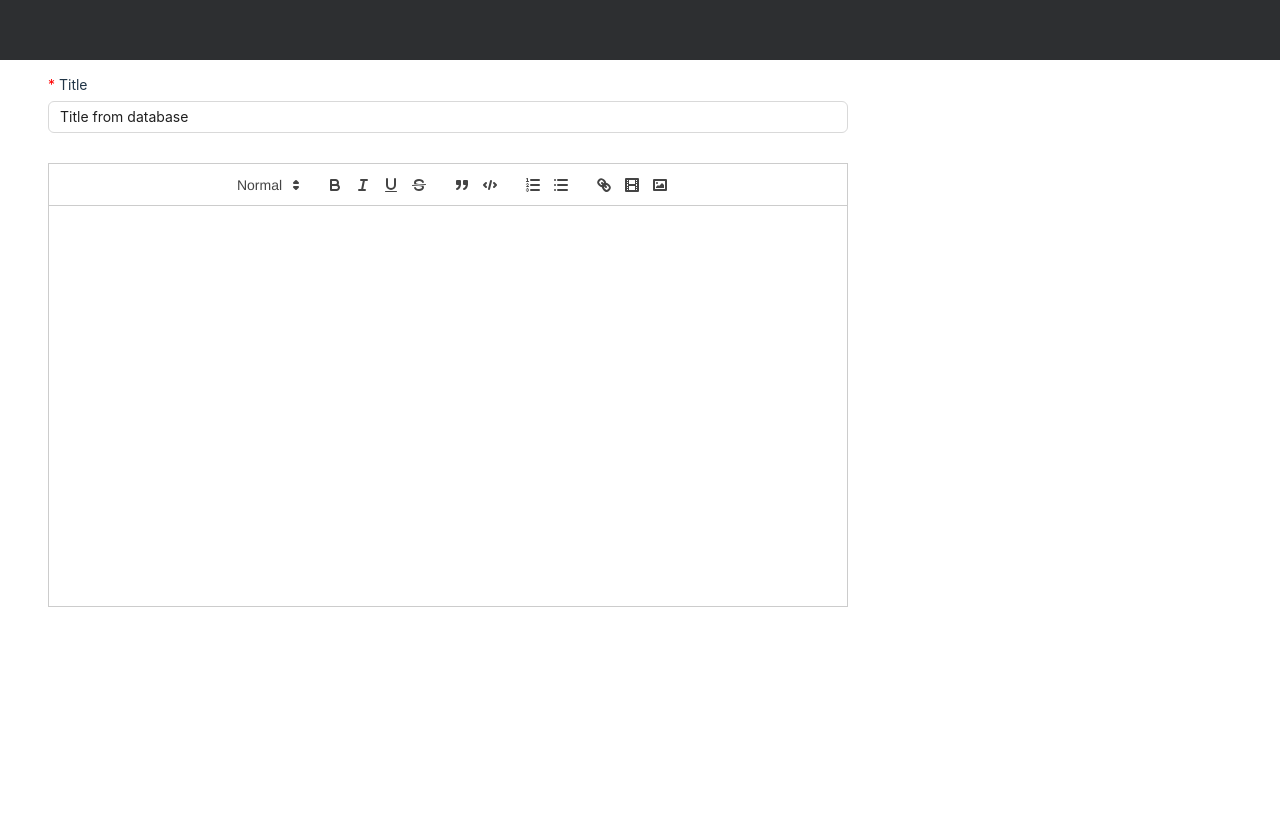
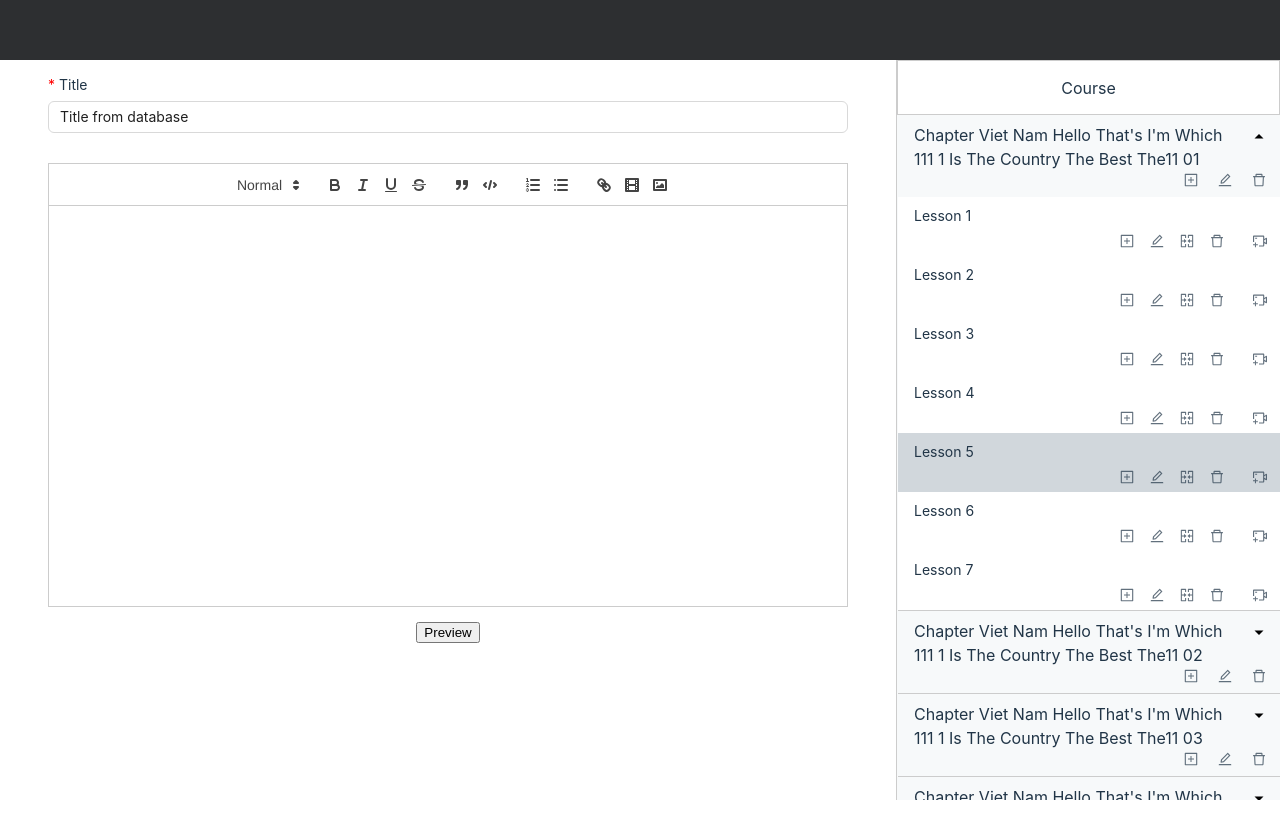
Before and after one commit to damonvn/itnhaque-react-vite-typescript-fontend, a React (Vite) app: page /course-manage in a window 1280 px wide. Shown: the top 838 px of the page. Built offline with nearby package versions, Linux system fonts and the light colour scheme.

Commit message:
course manage: design done

```diff
--- a/src/App.tsx
+++ b/src/App.tsx
@@ -12,7 +12,9 @@ const App = () => {
     const router = createBrowserRouter([
         {
             path: '/',
-            element: <QuillEditor />,
+            element: <div style={{ width: '800px', marginLeft: 'auto', marginRight: 'auto' }}>
+                <QuillEditor />
+            </div>,
             errorElement: <div>404 Not Found</div>,
         },
         {
--- a/src/components/admin/course/CourseManage.tsx
+++ b/src/components/admin/course/CourseManage.tsx
@@ -102,26 +102,6 @@ const CourseManage = () => {
         }
     }
 
-    const handleScrollLessson = (element: HTMLElement) => {
-        const scrollPosition = element.getBoundingClientRect().top;
-        //@ts-ignore
-        const rightTop = rightMenuRef.current.getBoundingClientRect().top;
-
-        setTimeout(() => {
-            //@ts-ignore
-            menuScrollRef.current.scrollTop = scrollPosition - rightTop - 56;
-        });
-
-    }
-
-    useEffect(() => {
-        const liOpen = window.document.querySelector('.lesson-opening')
-        if (liOpen) {
-            //@ts-ignore
-            handleScrollLessson(liOpen);
-        }
-    }, [])
-
     useEffect(() => {
         const handleScroll = () => {
             if (rightMenuRef.current) {
@@ -179,20 +159,9 @@ const CourseManage = () => {
                 <div style={{ maxWidth: '800px', marginLeft: 'auto', marginRight: 'auto' }}>
                     <LessonTitle />
                     <QuillEditor />
-                    <Button
-                        //@ts-ignore
-                        onClick={() => handleRenderHTML()}
-                        style={{ marginTop: '20px' }}
-                    >
-                        Click Here
-                    </Button>
-                    <div
-                        className='client-ql-editor'
-                        dangerouslySetInnerHTML={{ __html: feContent }}
-                    />
                 </div>
             </div >
-            {/* <CourseMemu /> */}
+            <CourseMemu />
         </div >
     );
 }
--- a/src/components/admin/course/CourseMenu.tsx
+++ b/src/components/admin/course/CourseMenu.tsx
@@ -12,19 +12,18 @@ const arrayLesson: number[] = [1, 2, 3, 4, 5, 6, 7];
 
 
 const CourseMemu = () => {
-    const rightMenuRef = useRef(null);
-    const menuScrollRef = useRef(null);
+    const rightMenuRef = useRef<HTMLDivElement>(null);
+    const menuScrollRef = useRef<HTMLDivElement>(null);
     const [openSections, setOpenSections] = useState<{ [key: string]: boolean }>({ ['1']: true });
     const [openingLesson, setOpeningLesson] = useState<{ [key: string]: boolean }>({});
 
     const handleScrollMenu = (event: React.MouseEvent<HTMLElement>, id: string, openStatus: boolean = false) => {
         const target = event.currentTarget;
         if (target && rightMenuRef.current) {
-            setTimeout(() => {
             const scrollPosition = target.getBoundingClientRect().top;
             //@ts-ignore
             const rightTop = rightMenuRef.current.getBoundingClientRect().top;
-                if (menuScrollRef.current) {
+            if (menuScrollRef.current instanceof HTMLDivElement) {
                 if (id === "chapter") {
                     if (!openStatus) {
                         //@ts-ignore
@@ -44,7 +43,6 @@ const CourseMemu = () => {
                     target.classList.add('lesson-opening');
                 }
             }
-            })
         }
     }
 
@@ -52,7 +50,7 @@ const CourseMemu = () => {
         const scrollPosition = element.getBoundingClientRect().top;
         //@ts-ignore
         const rightTop = rightMenuRef.current.getBoundingClientRect().top;
-        if (menuScrollRef.current) {
+        if (menuScrollRef.current instanceof HTMLDivElement) {
             //@ts-ignore
             menuScrollRef.current.scrollTop = scrollPosition - rightTop - 56;
         }
@@ -84,7 +82,7 @@ const CourseMemu = () => {
                             rightMenuRef.current.style.top = '0px';
                         }
                     }
-                    if (menuScrollRef.current) {
+                    if (menuScrollRef.current instanceof HTMLDivElement) {
                         //@ts-ignore
                         if (menuScrollRef.current.style.height !== 'calc(100vh - 55px)') {
                             //@ts-ignore
@@ -103,43 +101,31 @@ const CourseMemu = () => {
     return (
         <div
             ref={rightMenuRef}
-            style={{
-                width: '30%',
-                position: 'fixed',
-                top: 60,
-                right: 0,
-                boxSizing: 'border-box',
-                borderLeft: '1px solid #cccccc',
-                backgroundColor: '#f7f9fa',
-            }}
+            className='course-menu'
+            style={{ top: 60 }}
         >
-            <div
-                style={{
-                    height: '55px',
-                    lineHeight: '55px',
-                    textAlign: 'center',
-                    background: '#fff',
-                    boxSizing: 'border-box',
-                    border: '1px solid #cccccc'
-                }}>
+            <div className='menu-close'>
                 Course
             </div>
             <div
+                className='menu-container'
                 ref={menuScrollRef}
                 style={{
                     width: '100%',
                     height: 'calc(100vh - 60px - 55px)',
                     boxSizing: 'border-box',
                     overflowY: 'auto',
-                    background: 'white'
+                    background: 'white',
                 }}
             >
                 <div
+                    className='menu-content'
                     style={{
                         width: '100%',
                         boxSizing: 'border-box',
                         paddingLeft: '1px',
-                        backgroundColor: '#f7f9fa'
+                        backgroundColor: '#f7f9fa',
+                        overflowX: 'hidden'
                     }}
                 >
                     {
@@ -193,10 +179,6 @@ const CourseMemu = () => {
                                             } else {
                                                 return (
                                                     <li
-                                                        style={{
-                                                            // display: 'flex',
-                                                            // justifyContent: 'space-between',
-                                                        }}
                                                         className={`lesson-title ${t === 1 && l === 5 ? 'lesson-opening' : ''}`}
                                                         key={t + '-' + l}
                                                         onClick={(e) => {
--- a/src/components/admin/course/QuillEditor.tsx
+++ b/src/components/admin/course/QuillEditor.tsx
@@ -220,7 +220,6 @@ const Editor: React.FC<Props> = ({ quillRef, modules }) => {
                     textAlign: 'center',
                     marginLeft: 'auto',
                     marginRight: 'auto',
-                    minHeight: '5000px'
                 }}
                 value={editorValue}
                 modules={modules}
@@ -228,8 +227,19 @@ const Editor: React.FC<Props> = ({ quillRef, modules }) => {
                 ref={quillRef}
                 onChange={handleOnchange}
             />
-            <button onClick={() => getLesson()}>Preview</button>
-            <div dangerouslySetInnerHTML={{ __html: lesson }} />
+            <button
+                style={{
+                    marginTop: '15px',
+                    marginBottom: '15px'
+                }}
+                onClick={() => getLesson()}
+            >Preview</button>
+            <div
+                style={{
+                    textAlign: 'left'
+                }}
+                dangerouslySetInnerHTML={{ __html: lesson }}
+            />
         </div>
     );
 }
--- a/src/styles/course.manage.scss
+++ b/src/styles/course.manage.scss
@@ -8,6 +8,23 @@
         width: 100%;
         box-sizing: border-box;
         background-color: #2d2f31;
+    }
+
+    .course-menu {
+        width: 30%;
+        position: fixed;
+        right: 0;
+        box-sizing: border-box;
+        border-left: 1px solid #cccccc;
+        background-color: #f7f9fa;
+
+        .menu-close {
+            height: 55px;
+            line-height: 55px;
+            text-align: center;
+            background: #fff;
+            box-sizing: border-box;
+            border: 1px solid #cccccc;
         }
 
         .chapter {
@@ -170,6 +187,7 @@
             }
         }
     }
+}
 
 .ql-editor {
     min-height: 400px !important;
```
Lines whose indentation alone changed are shown as unchanged.
